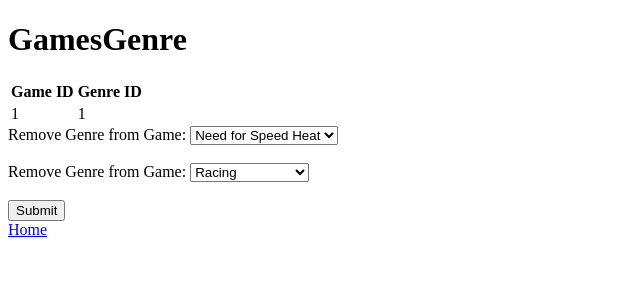
After one commit to Passiv3/GameReviewSite_CS340, a Flask app: page /gameGenres in a window 1280 px wide. The commit adds this page. Shown: the top 300 px of the page, without its empty margins (0-640 px from the left). Run offline with Flask 2, Linux system fonts and the light colour scheme.

Commit message:
CRUD for developers, genres, reviewers, created gameGenres.html

```diff
--- a/app.py
+++ b/app.py
@@ -55,6 +55,17 @@ Genres = [
 }
 ]
 
+GamesGenre = [
+{
+    "Games_game_id": "1",
+    "Genres_genres_id": "1"
+}
+]
+
+@app.route('/gameGenres')
+def gameGenres():
+    return render_template("gameGenres.html", gameGenres = GamesGenre)
+
 @app.route('/')
 def root():
     return render_template("index.html")
--- /dev/null
+++ b/templates/gameGenres.html
@@ -0,0 +1,52 @@
+<!DOCTYPE html>
+<h1>GamesGenre</h1>
+<table>
+    <thead>
+    <tr>
+        <th>Game ID</th>
+        <th>Genre ID</th>
+    </tr>
+    <tbody>
+    {% for item in gameGenres %}
+    <tr>
+        <td>{{item['Games_game_id']}}</td>
+        <td>{{item['Genres_genres_id']}}</td>
+    </tr>
+    {% endfor %}
+    </table>
+
+     <body>
+        <form action="/action_page.php">
+            <label for="GameName">Remove Genre from Game:</label>
+            <select name="GameName" id="GameName">
+              <option value="Need for Speed Heat">Need for Speed Heat</option>
+              <option value="FPS">FPS</option>
+              <option value="Shooter">Shooter</option>
+              <option value="Adventure">Adventure</option>
+              <option value="Hack-And-Slash">Hack-And-Slash</option>
+              <option value="Action">Action</option>
+            </select>
+            <br><br>
+          </form>
+    </body>
+</table>
+
+<body>
+   <form action="/action_page.php">
+       <label for="GenreName">Remove Genre from Game:</label>
+       <select name="GenreName" id="GenreName">
+         <option value="Racing">Racing</option>
+         <option value="FPS">FPS</option>
+         <option value="Shooter">Shooter</option>
+         <option value="Adventure">Adventure</option>
+         <option value="Hack-And-Slash">Hack-And-Slash</option>
+         <option value="Action">Action</option>
+       </select>
+       <br><br>
+       <input type="submit" value="Submit">
+     </form>
+     <a href = "/">Home</a>
+</body>
+
+</html>
+    </html>
--- a/templates/index.html
+++ b/templates/index.html
@@ -12,6 +12,9 @@
         <a href = "reviewers">Meet the reviewers</a>
         <br>
         <a href = "reviews">Browse game reviews</a>
+        <br>
+        <a href = "gameGenres">Intersection table between game and genres</a>
+        <a href = "/">Home</a>
 
     </body>
 
```
Also changed, not shown: templates/developers.html (+26 -0 lines), templates/genres.html (+44 -0 lines), templates/reviewers.html (+26 -0 lines).
